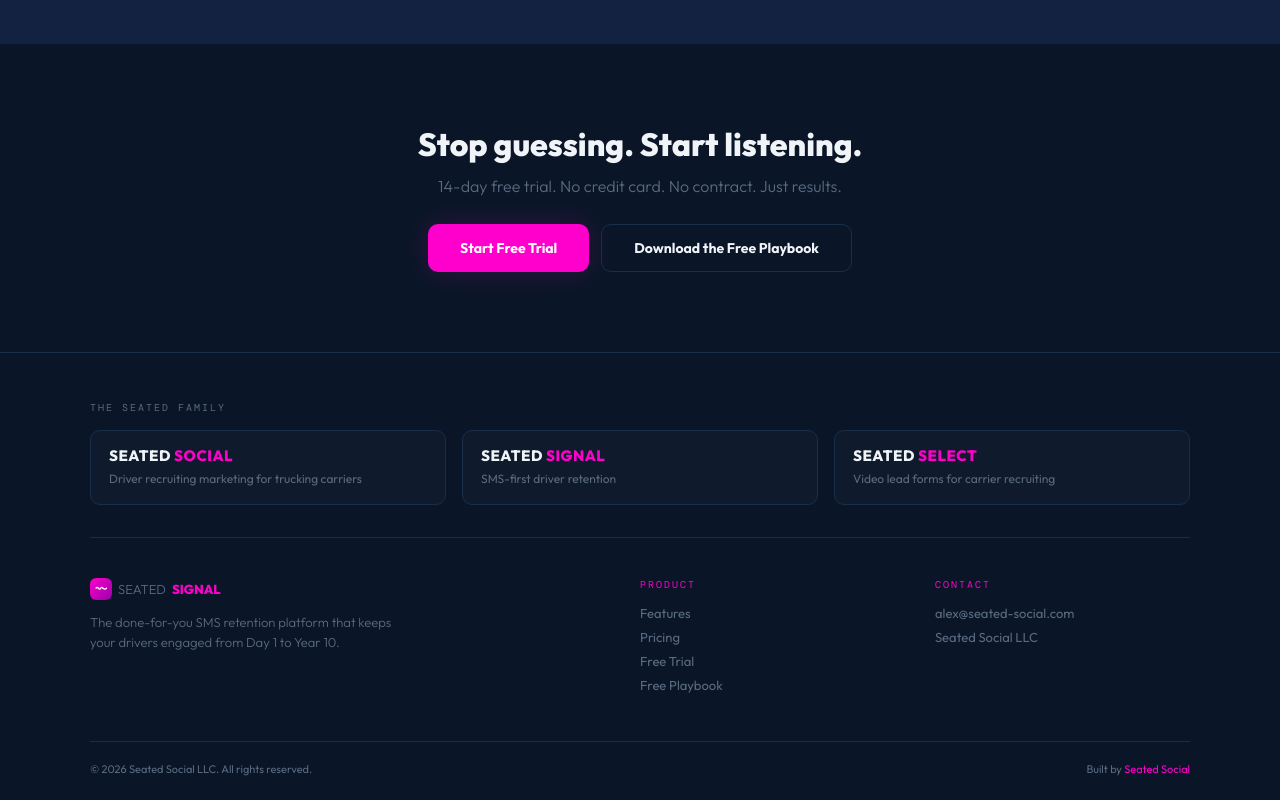
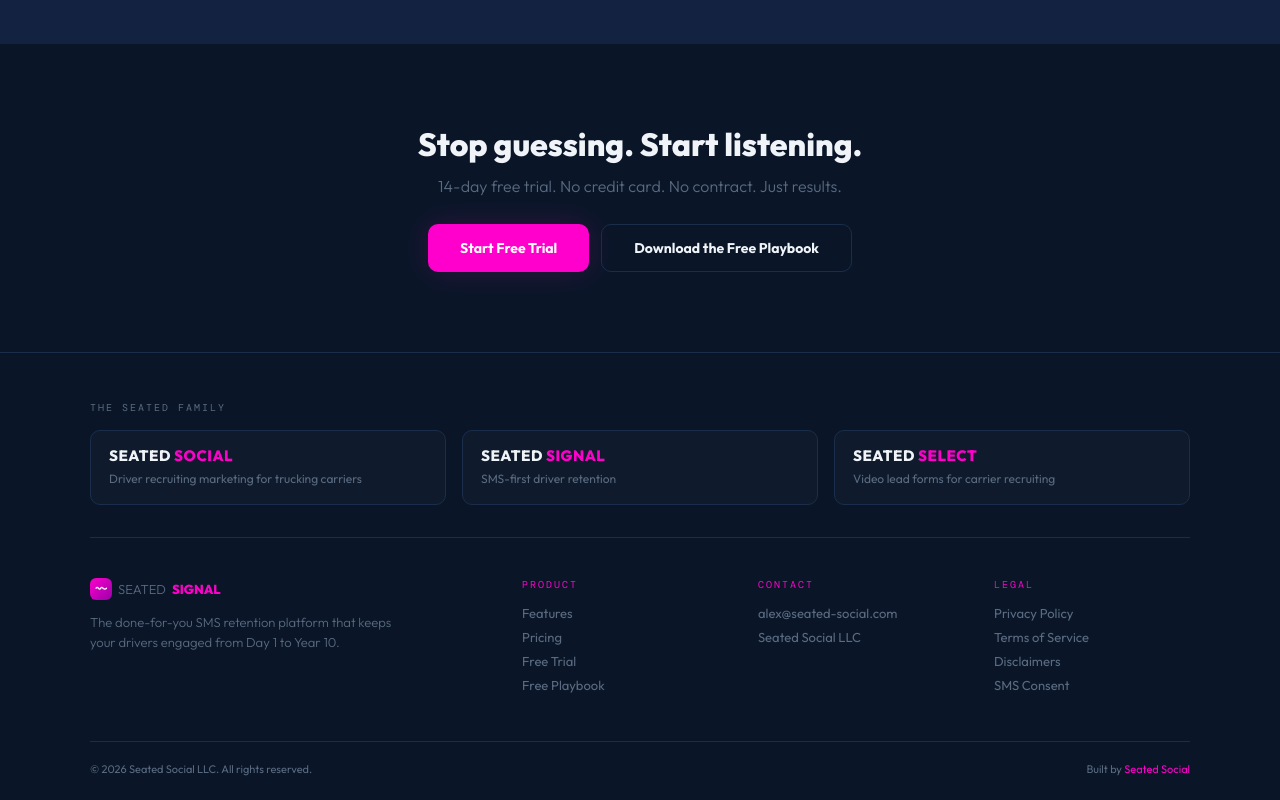
Before and after one commit to SeatedSocial/seatedsignal-site, a React (Vite) app: page / in a window 1280 px wide. Shown: the part 4160-4960 px from the top of the page. Built offline with nearby package versions, Linux system fonts and the light colour scheme.

Commit message:
feat: add Legal column to footer with SMS Consent link
Surfaces /sms-consent and existing seatedsocial.com legal docs
(privacy, terms, disclaimers) from the marketing site footer.
Closes the gap of having no legal links on seatedsignal.com.

```diff
--- a/src/App.jsx
+++ b/src/App.jsx
@@ -201,7 +201,7 @@
           ))}
         </div>
       </div>
-      <div className="ss-footer-grid" style={{ display: "grid", gridTemplateColumns: "2fr 1fr 1fr", gap: 40, marginBottom: 40 }}>
+      <div className="ss-footer-grid" style={{ display: "grid", gridTemplateColumns: "2fr 1fr 1fr 1fr", gap: 40, marginBottom: 40 }}>
         <div>
           <div style={{ display: "flex", alignItems: "center", gap: 6, marginBottom: 12 }}>
             <SignalIcon s={22} />
@@ -220,6 +220,13 @@
           <div style={{ fontFamily: "'DM Mono', monospace", fontSize: 10, letterSpacing: 2, textTransform: "uppercase", color: C.pink, marginBottom: 14 }}>Contact</div>
           <div style={{ fontSize: 13, color: C.muted, marginBottom: 8 }}>alex@seated-social.com</div>
           <div style={{ fontSize: 13, color: C.muted, marginBottom: 8 }}>Seated Social LLC</div>
+        </div>
+        <div>
+          <div style={{ fontFamily: "'DM Mono', monospace", fontSize: 10, letterSpacing: 2, textTransform: "uppercase", color: C.pink, marginBottom: 14 }}>Legal</div>
+          <a href="https://seatedsocial.com/privacy-policy" target="_blank" rel="noopener noreferrer" style={{ display: "block", fontSize: 13, color: C.muted, marginBottom: 8, textDecoration: "none" }}>Privacy Policy</a>
+          <a href="https://seatedsocial.com/terms-of-service" target="_blank" rel="noopener noreferrer" style={{ display: "block", fontSize: 13, color: C.muted, marginBottom: 8, textDecoration: "none" }}>Terms of Service</a>
+          <a href="https://seatedsocial.com/disclaimers" target="_blank" rel="noopener noreferrer" style={{ display: "block", fontSize: 13, color: C.muted, marginBottom: 8, textDecoration: "none" }}>Disclaimers</a>
+          <a href="/sms-consent" style={{ display: "block", fontSize: 13, color: C.muted, marginBottom: 8, textDecoration: "none" }}>SMS Consent</a>
         </div>
       </div>
       <div style={{ borderTop: `1px solid ${C.light}`, paddingTop: 20, display: "flex", justifyContent: "space-between", alignItems: "center", flexWrap: "wrap", gap: 10 }}>
```
